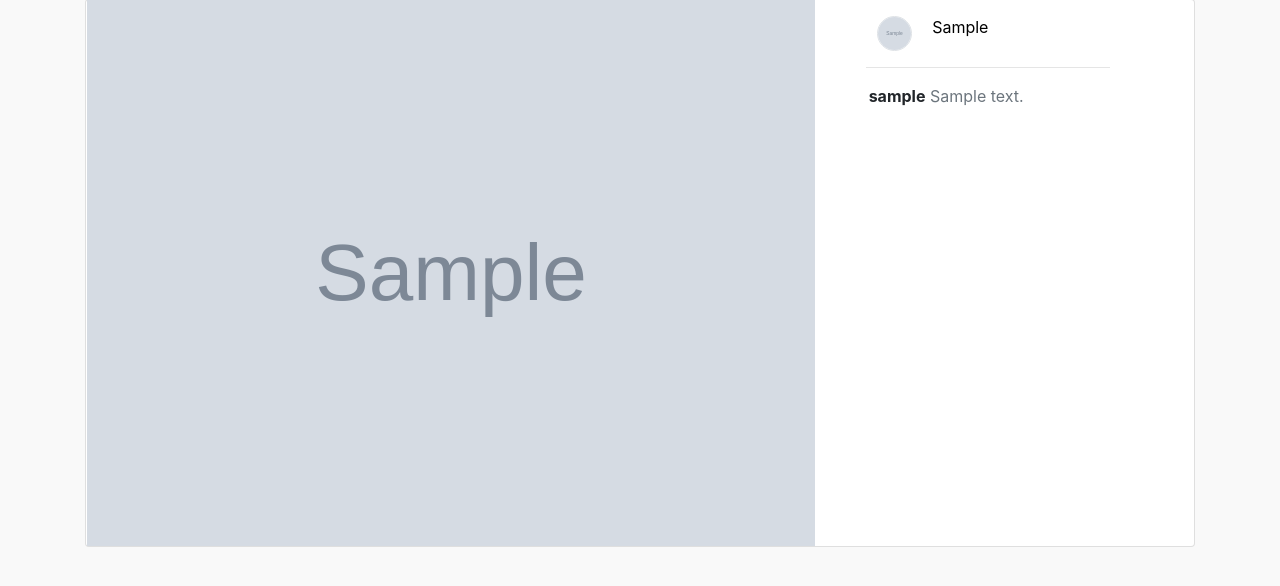
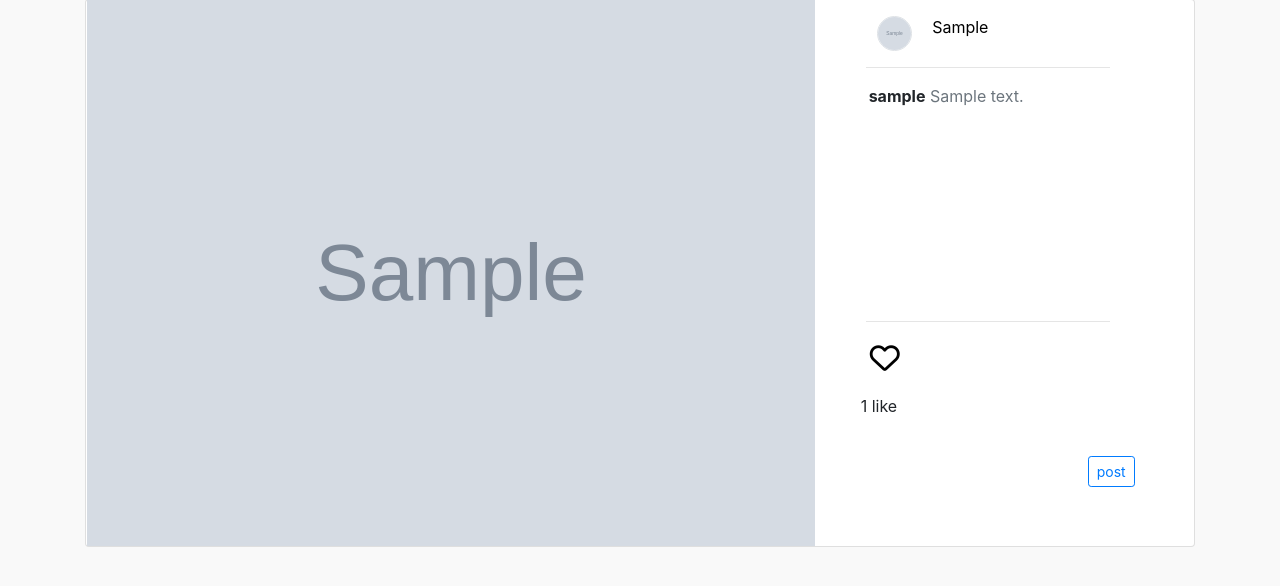
Before and after one commit to TheCaffeine/Insta-lite, a Django app: template instagram/templates/instagram/single_post.html in a window 1280 px wide. Shown: the part 91-677 px from the top of the page. Run offline with Django 3.2, Linux system fonts and the light colour scheme; the template is opened without the code that fills it: most values are stand-ins (such as "Sample title", 1, 10 or a date in 2020); grey boxes marked "Sample" are stand-in pictures; some libraries are stand-ins or nearby versions.

Commit message:
Update single_post.html

```diff
--- a/instagram/templates/instagram/single_post.html
+++ b/instagram/templates/instagram/single_post.html
@@ -23,7 +23,18 @@
                 {% empty %}
                 <p class="ml-3">No comments here yet</p>
                 {% endfor %}
-
+                <hr style="width:96%; margin-top:84%;">
+                <div id="like-section">
+                    {% include 'instagram/like_section.html' %}
+                </div>
+                <form class="form" action="" method="post" novalidate>
+                    {% csrf_token %}
+                    <div class="row">
+                        <div class="col-md-10">
+                            {{ form|crispy }}
+                        </div>
+                        <div class="col-md-2 mt-4" >
+                            <button type="submit" class="btn btn-sm btn-outline-primary" style="margin-top:14px; margin-left:-10px">post</button>
                         </div>
                     </div>
 
```
